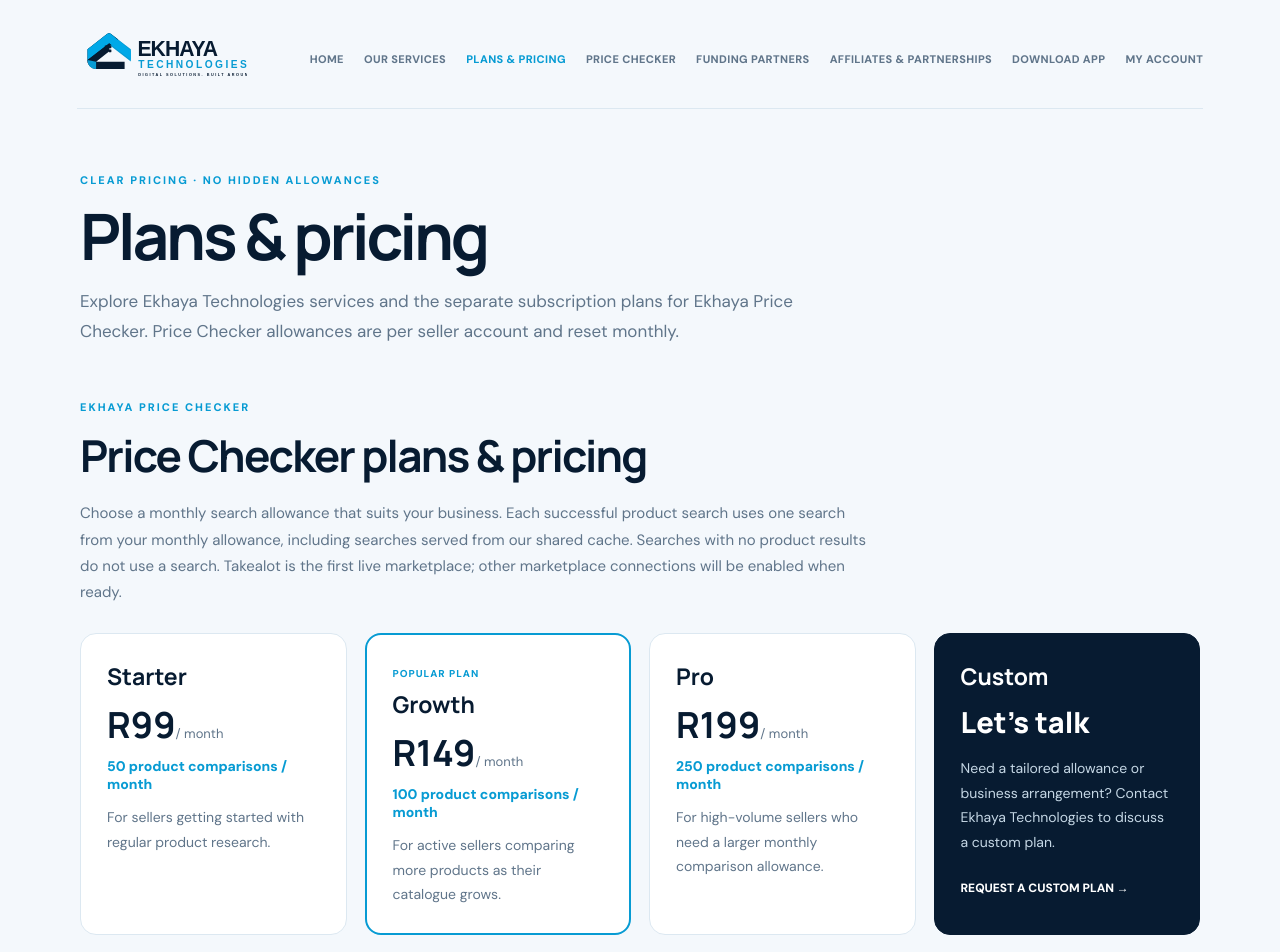
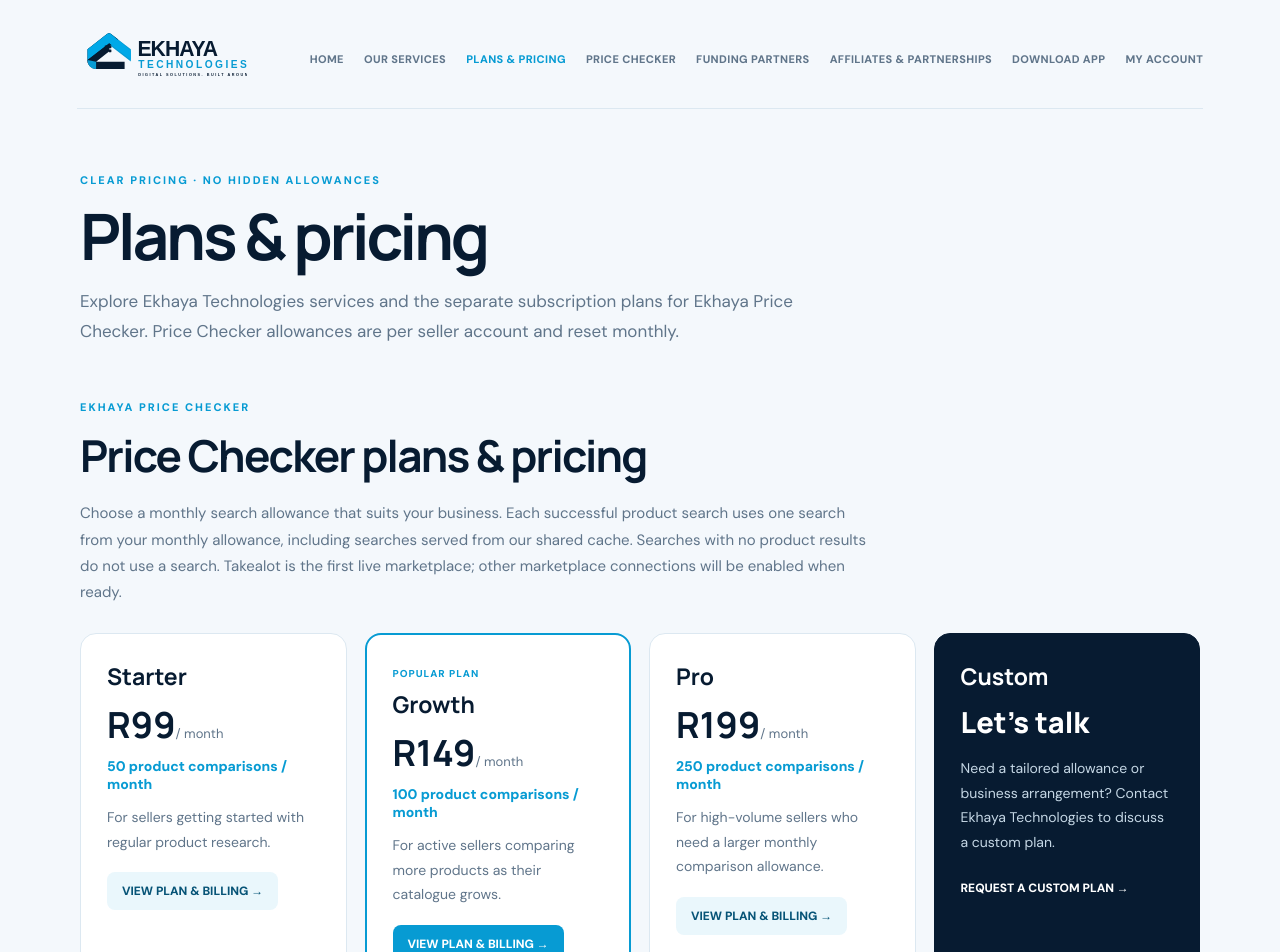
Before and after one commit to Luxolog/ekhaya-commerce-platform, a Next.js app: page /pricing in a window 1280 px wide. Shown: the top 952 px of the page. Built offline with nearby package versions, Linux system fonts and the light colour scheme.

Commit message:
Link pricing plans to seller billing dashboard

```diff
--- a/src/app/pricing/page.tsx
+++ b/src/app/pricing/page.tsx
@@ -30,6 +30,7 @@ export default function PricingPage() {
           <p style={{margin:"0 0 4px"}}><strong style={{fontFamily:"Manrope,sans-serif",fontSize:36}}>{plan.price}</strong><span style={{color:"#60758A",fontSize:13}}>/ month</span></p>
           <p style={{color:"#079BD3",fontSize:14,fontWeight:800,margin:"8px 0 12px"}}>{plan.searches}</p>
           <p style={{...muted,margin:0}}>{plan.description}</p>
+          <Link href={`/account/billing/?plan=${plan.name.toLowerCase()}`} style={{display:"inline-block",marginTop:18,padding:"11px 15px",background:plan.featured?"#079BD3":"#EAF7FC",color:plan.featured?"#fff":"#075477",borderRadius:8,textDecoration:"none",fontWeight:800,fontSize:12}}>VIEW PLAN & BILLING →</Link>
         </article>)}
         <article style={{...card,background:"#071B31",color:"#fff",borderColor:"#071B31"}}>
           <h3 style={{fontFamily:"Manrope,sans-serif",fontSize:23,margin:"0 0 8px"}}>Custom</h3>
```
